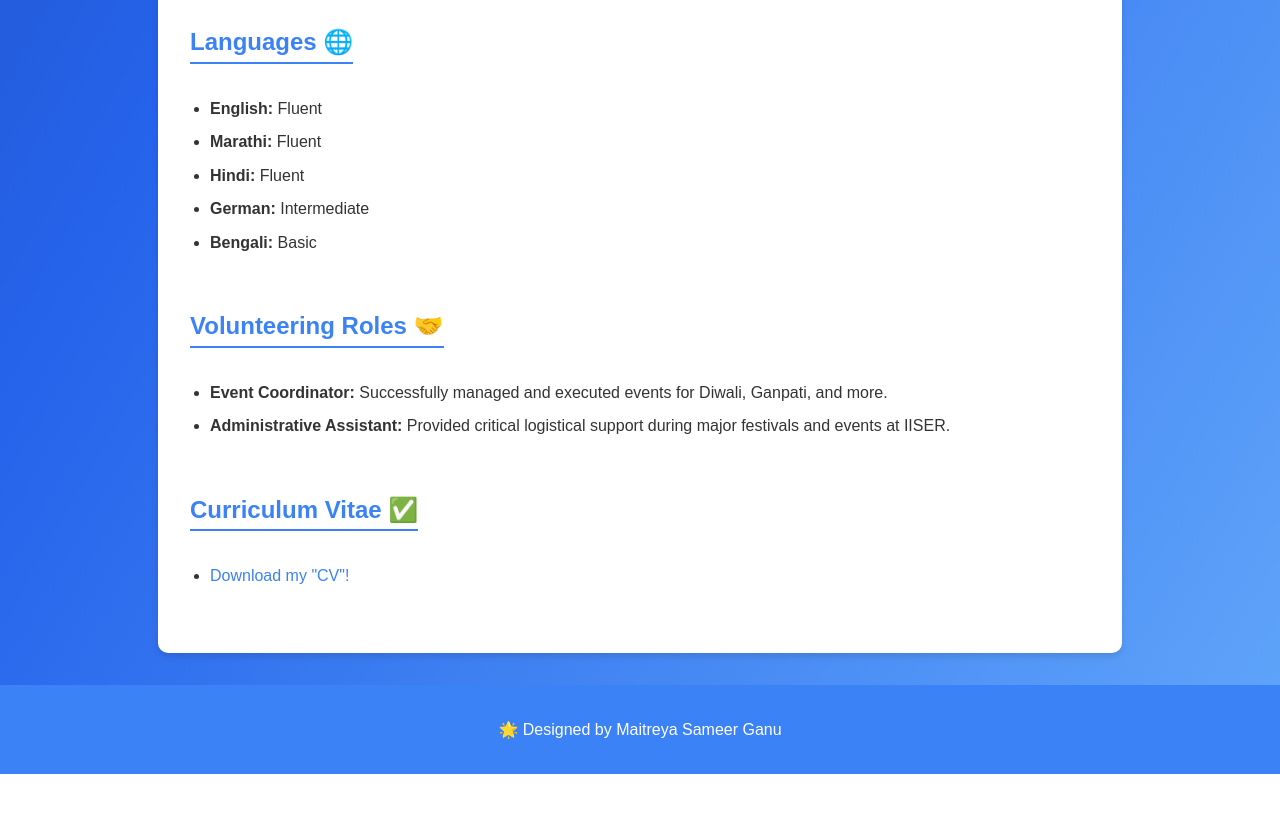
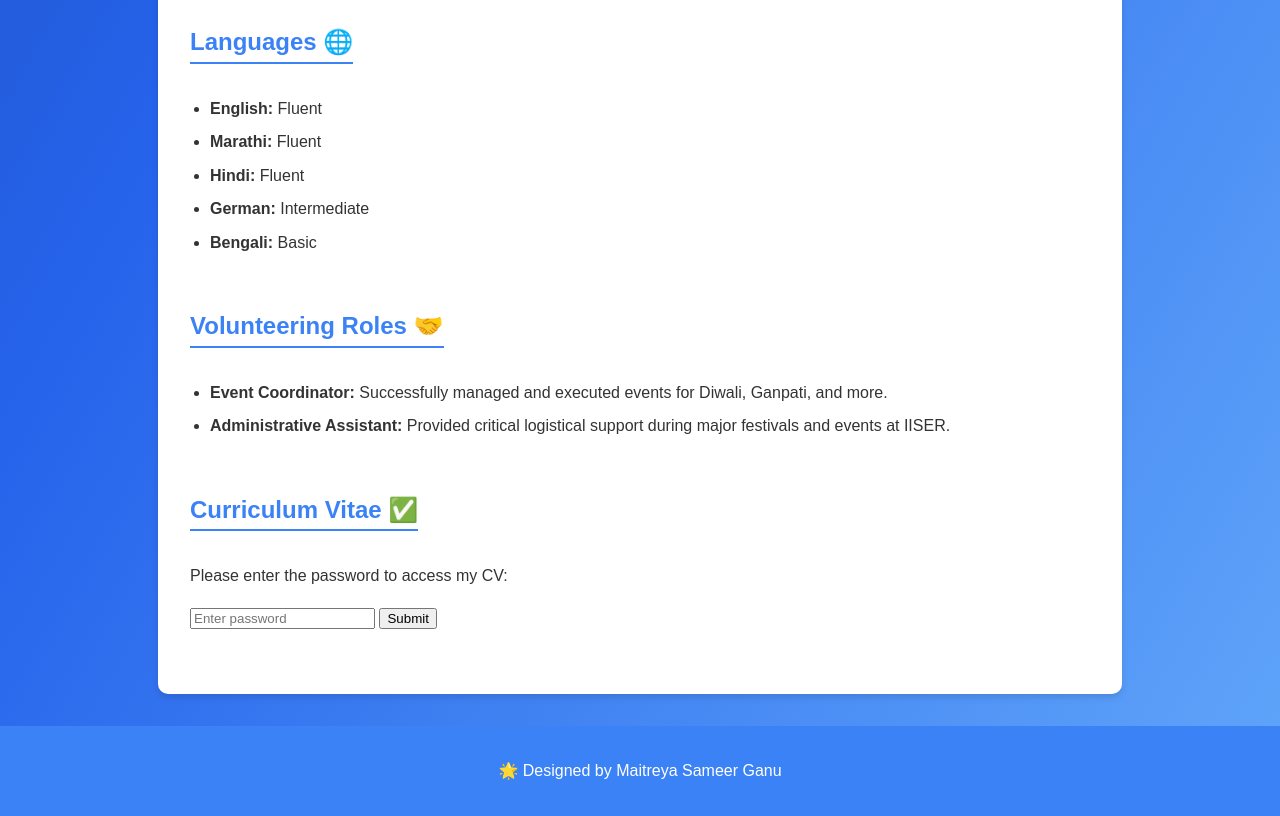
Before and after one commit to Maitreya-07082005/maitreyaganu.github.io, a plain HTML site: page index.html in a window 1280 px wide. Shown: the part 2224-3040 px from the top of the page. Before the commit the page ends 2998 px from the top, so only its background shows below. Drawn offline with Linux system fonts and the light colour scheme.

Commit message:
Update index.html

```diff
--- a/index.html
+++ b/index.html
@@ -250,12 +250,31 @@
         </section>
         <section>
             <h2>Curriculum Vitae ✅</h2>
-            <ul>
+    <p>Please enter the password to access my CV:</p>
+    <input type="password" id="cvPassword" placeholder="Enter password" />
+    <button onclick="checkPassword()">Submit</button>
+
+    <ul id="cvLink" style="display: none;">
         <li>
             <a href="CV.pdf" download>Download my "CV"!</a>
         </li>
     </ul>
 </section>
+
+<script>
+    const correctPassword = "07082005"; // Set your desired password here
+
+    function checkPassword() {
+        const passwordInput = document.getElementById("cvPassword").value;
+        if (passwordInput === correctPassword) {
+            document.getElementById("cvLink").style.display = "block"; // Show the download link
+            alert("Access granted. You can now download the CV.");
+        } else {
+            alert("Incorrect password. Please try again.");
+        }
+    }
+</script>
+
     </main>
     <footer>
         <p>🌟 Designed by Maitreya Sameer Ganu</p>
```
Lines whose indentation alone changed are shown as unchanged.
